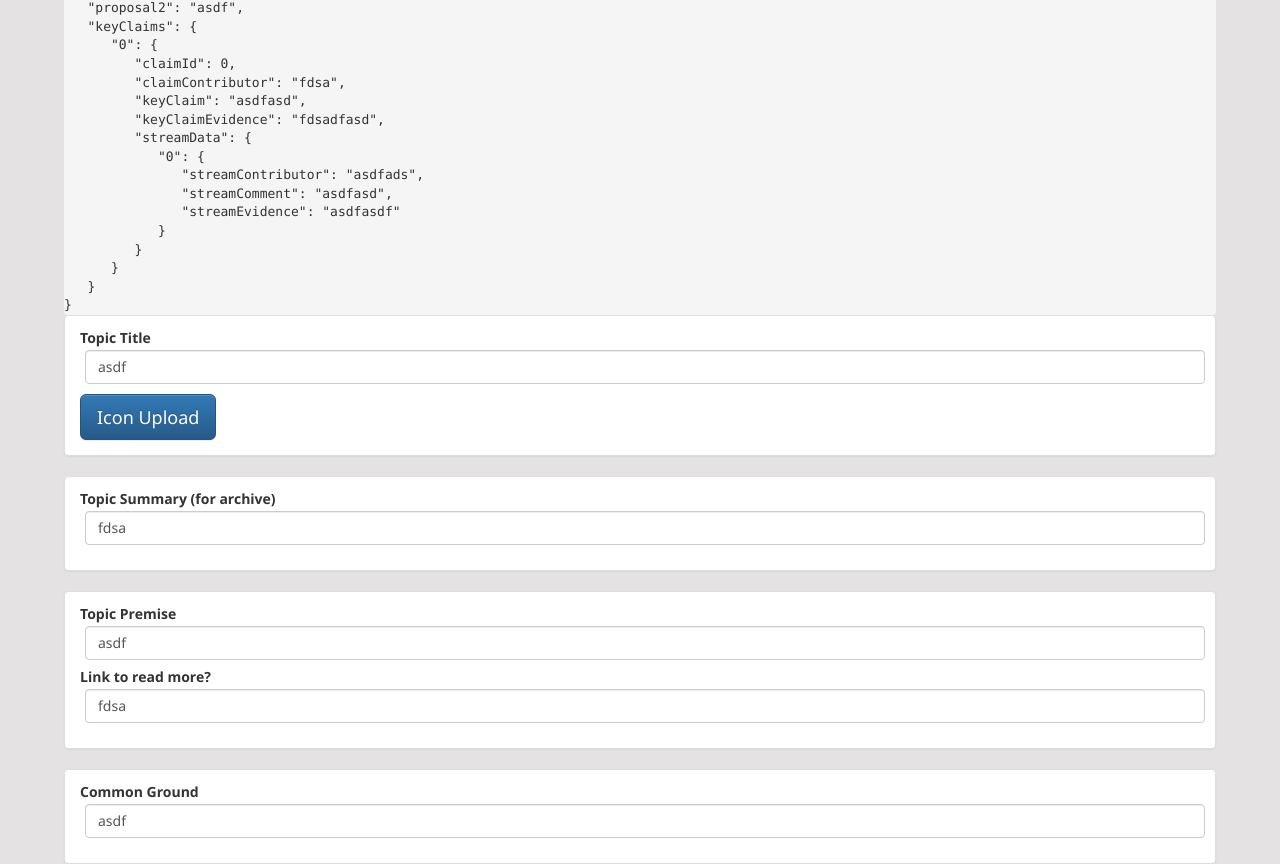
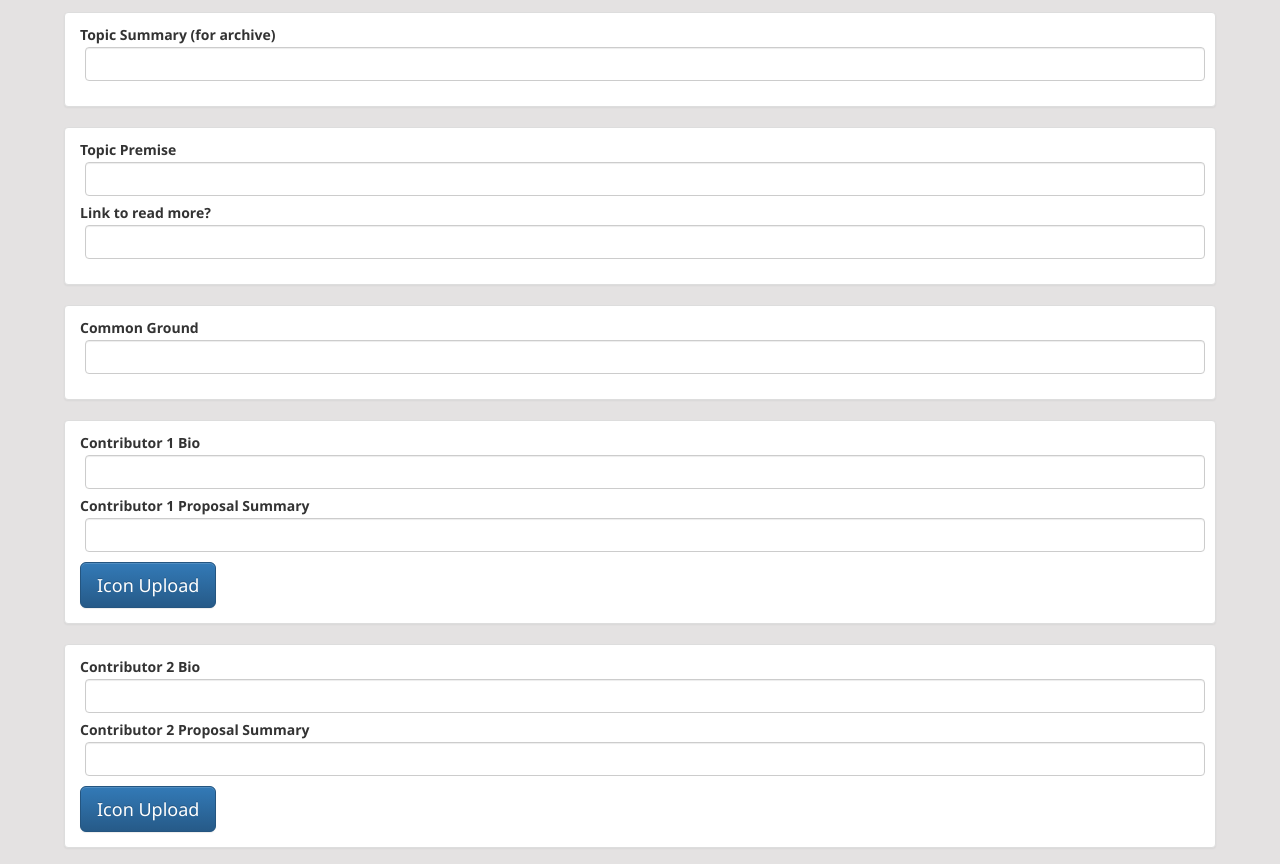
Before and after one commit to prime-hadar-policy-bytes/policy_bytes, a React (Create React App) app: page /topicEdit in a window 1280 px wide. Shown: the part 341-1205 px from the top of the page. Built offline with nearby package versions, Linux system fonts and the light colour scheme; no server answers.

Commit message:
topicEditCache mostly working, still need to link values in key claims and stream items to redux

```diff
--- a/src/components/Admin/TopicEdit/KeyClaimForm.jsx
+++ b/src/components/Admin/TopicEdit/KeyClaimForm.jsx
@@ -25,6 +25,7 @@ class KeyClaimForm extends Component {
         }
     }
 
+
 //currying function to setState on change of form fields
     handleChange = (event) => {
         this.props.handleKeyClaimChange(event);
@@ -37,26 +38,27 @@ class KeyClaimForm extends Component {
 //adding a new value to this.state.streamData object that will be the ID of the new key claim
     addStreamItem = () => {
         let streamItemId = Object.keys(this.state.streamData).length;
-        console.log('addin a stream Item, key claim id:', this.props.claimId, 'streamItemId: ',streamItemId);
-        console.log('props', this.props, 'state:', this.state)
-        this.setState({
-            streamData: {
-              ...this.state.streamData,
-              [streamItemId]: {
-                streamContributor: '',
-                streamComment: '',
-                streamEvidence: '',
-              },
-            }
-          })
+        let claimId = this.props.claimId;
+        //packaging up the object to send to the reducer
+        let payloadObject = {
+            streamItemId: streamItemId,
+            claimId: claimId
+        }
+        this.props.dispatch({
+            type: 'ADD_STREAM_ITEM',
+            payload: payloadObject
+        })
     }
 
 
   render() {
+    //ID of the keyClaim
+    let claimId = this.props.claimId;
 
-//looping over the local streamData object to create the correct number of streamItemForms
-//using a For Of loop insteand of a .map (because this is an object, not an array)
-    let streamDataObject = this.state.streamData;
+    //Object containg all keyClaim information passed down on props
+    //individual keyClaim ID used to pick out the streamData object on each keyClaim
+    //looping over this unique streamData object to create the correct number of streamInputForms
+    let streamDataObject = this.props.keyClaimIdObject[claimId].streamData;
     let streamItemForms = []
     for (const streamItem in streamDataObject) {
         streamItemForms.push(
--- a/src/components/Admin/TopicEdit/TopicEdit.jsx
+++ b/src/components/Admin/TopicEdit/TopicEdit.jsx
@@ -9,67 +9,56 @@ import { Panel, Tab, Tabs, Button, ButtonGroup, FormGroup, ControlLabel, FormCon
 class TopicEdit extends Component {
   constructor(props) {
     super(props)
-
-    this.state = {
-      topicTitle: 'asdf',
-      topicSummary: 'fdsa',
-      topicPremise: 'asdf',
-      topicReadMore: 'fdsa',
-      topicCommonGround: 'asdf',
-      bio1: 'fdsa',
-      proposal1: 'asdf',
-      bio2: 'fdsa',
-      proposal2: 'asdf',
-      keyClaims: {
-        0: {
-          claimId: 0,
-          claimContributor: 'fdsa',
-            keyClaim: 'asdfasd',
-            keyClaimEvidence: 'fdsadfasd',
-            streamData: {
-                0: {
-                    streamContributor: 'asdfads',
-                    streamComment: 'asdfasd',
-                    streamEvidence: 'asdfasdf',
-                },
-            }
-        },
-      },
-
-    }
   }
 
+  componentDidMount () {
+    this.fetchEditCache ();
+  }
+
+  fetchEditCache = () => {
+    this.props.dispatch({
+        type: 'FETCH_EDIT_CACHE'
+    })
+}
+
 handleKeyClaimChange = (event) => {
-  // console.log('event.target: ',event.target.id);
-  this.setState({
-    keyClaims: {
-      ...this.state.keyClaims,
-      [event.target.id]: {
-        ...this.state.keyClaims[event.target.id],
-              [event.target.name]: event.target.value
-      }
-    }
+  this.props.dispatch({
+    type: 'CHANGE_KEY_CLAIM_INFO',
+    payload: event.target
   })
 }
 
 handleStreamChange = (event, claimId, streamId) => {
   console.log('in topicEdit handle stream change, claim id:', claimId, 'streamId:', streamId);
   console.log('event.target: ',event.target);
-  this.setState({
-    keyClaims: {
-      ...this.state.keyClaims,
-      [claimId]: {
-        ...this.state.keyClaims[claimId],
-            streamData: {
-              ...this.state.keyClaims[claimId].streamData,
-              [streamId]: {
-                ...this.state.keyClaims[claimId].streamData[streamId],
-                [event.target.name]: event.target.value
-              }
-            }
-      }
-    }
+  let payloadPackage = {
+    claimId: claimId,
+    streamId: streamId,
+    eventTarget: event.target
+  }
+
+  this.props.dispatch({
+    type: 'CHANGE_STREAM_ITEM_INFO',
+    payload: payloadPackage
   })
+
+
+
+  // this.setState({
+  //   keyClaims: {
+  //     ...this.state.keyClaims,
+  //     [claimId]: {
+  //       ...this.state.keyClaims[claimId],
+  //           streamData: {
+  //             ...this.state.keyClaims[claimId].streamData,
+  //             [streamId]: {
+  //               ...this.state.keyClaims[claimId].streamData[streamId],
+  //               [event.target.name]: event.target.value
+  //             }
+  //           }
+  //     }
+  //   }
+  // })
 }
 
 //Send local state object to Redux
@@ -85,46 +74,41 @@ handleStreamChange = (event, claimId, streamId) => {
 
   }
 
-//currying function to setState on change of input fields
+//currying function TO CHANGE REDUX STATE
 handleTextChange = (event) => {
-  this.setState({
-    [event.target.name]: event.target.value,
+  console.log('in handleTextChange, event.target: ', event.target);
+  this.props.dispatch({
+    type: 'CHANGE_TOPIC_INFO',
+    payload: event.target
   })
 }
 
-//adding a new value to this.state.keyclaims that will be the ID of the new key claim
+//ADDING A NEW KEY CLAIM OBJECT TO THE EDITTOPICCACHE
 addKeyClaim = () => {
   const claimAddId = Object.keys(this.state.keyClaims).length;
   console.log(claimAddId);
-  this.setState({
-    keyClaims: {
-      ...this.state.keyClaims,
-      [claimAddId]: {
-          claimId: claimAddId,
-          claimContributor: '',
-          keyClaim: '',
-          keyClaimEvidence: '',
-          streamData: {
-              0: {
-                  streamContributor: '',
-                  streamComment: '',
-                  streamEvidence: '',
-              },
-          }
-      },
-    }
+  this.props.dispatch({
+    type: 'ADD_KEY_CLAIM',
+    payload: claimAddId
   })
 }
 
 
   render() {
 
-    let keyClaimIdObject = this.state.keyClaims;
+
+
+    let keyClaimIdObject = this.props.state.cacheEdit.topicEditCache.keyClaims;
+
+    // console.log('keyClaimIdObject', keyClaimIdObject);
+
+
     let keyClaimForms = []
     for (const keyClaim in keyClaimIdObject) {
       keyClaimForms.push(
         <KeyClaimForm key={keyClaim}
                       claimId ={keyClaim}
+                      keyClaimIdObject={keyClaimIdObject}
                       handleKeyClaimChange={this.handleKeyClaimChange}
                       handleStreamChange={this.handleStreamChange}/>
       )
@@ -144,7 +128,10 @@ addKeyClaim = () => {
             <Panel>
               <Panel.Body>
                 <ControlLabel>Topic Title</ControlLabel>
-                <FormControl onChange={this.handleTextChange} name="topicTitle" value={this.state.topicTitle} type="text"/>
+                <FormControl onChange={this.handleTextChange}
+                              name="topicTitle"
+                              value={this.props.state.cacheEdit.topicTitle}  //<-- VALUE COMES FROM REDUX STATE
+                              type="text"/>
                 <Button bsSize="large" bsStyle="primary">Icon Upload</Button>
               </Panel.Body>
             </Panel>
@@ -152,49 +139,76 @@ addKeyClaim = () => {
             <Panel>
               <Panel.Body>
                 <ControlLabel>Topic Summary (for archive)</ControlLabel>
-                <FormControl onChange={this.handleTextChange} name="topicSummary" value={this.state.topicSummary} type="text"/>
+                <FormControl onChange={this.handleTextChange}
+                              name="topicSummary"
+                              value={this.props.state.cacheEdit.topicSummary}  //<-- VALUE COMES FROM REDUX STATE
+                              type="text"/>
               </Panel.Body>
             </Panel>
 
             <Panel>
               <Panel.Body>
                 <ControlLabel>Topic Premise</ControlLabel>
-                <FormControl onChange={this.handleTextChange} name="topicPremise" value={this.state.topicPremise} type="text"/>
+                <FormControl onChange={this.handleTextChange}
+                              name="topicPremise"
+                              value={this.props.state.cacheEdit.topicPremise}  //<-- VALUE COMES FROM REDUX STATE
+                              type="text"/>
                 <ControlLabel>Link to read more?</ControlLabel>
-                <FormControl onChange={this.handleTextChange} name="topicReadMore" value={this.state.topicReadMore} type="text"/>
+                <FormControl onChange={this.handleTextChange}
+                              name="topicReadMore"
+                              value={this.props.state.cacheEdit.topicReadMore}  //<-- VALUE COMES FROM REDUX STATE
+                              type="text"/>
               </Panel.Body>
             </Panel>
 
             <Panel>
               <Panel.Body>
                 <ControlLabel>Common Ground</ControlLabel>
-                <FormControl onChange={this.handleTextChange} name="topicCommonGround" value={this.state.topicCommonGround} type="text"/>
+                <FormControl onChange={this.handleTextChange}
+                              name="topicCommonGround"
+                              value={this.props.state.cacheEdit.topicCommonGround}  //<-- VALUE COMES FROM REDUX STATE
+                              type="text"/>
               </Panel.Body>
             </Panel>
 
             <Panel>
               <Panel.Body>
                 <ControlLabel>Contributor 1 Bio</ControlLabel>
-                <FormControl onChange={this.handleTextChange} name="bio1" value={this.state.bio1} type="text"/>
+                <FormControl onChange={this.handleTextChange}
+                              name="bio1"
+                              value={this.props.state.cacheEdit.bio1}  //<-- VALUE COMES FROM REDUX STATE
+                              type="text"/>
                 <ControlLabel>Contributor 1 Proposal Summary</ControlLabel>
-                <FormControl onChange={this.handleTextChange} name="proposal1" value={this.state.proposal1} type="text"/>
+                <FormControl onChange={this.handleTextChange}
+                              name="proposal1"
+                              value={this.props.state.cacheEdit.proposal1}  //<-- VALUE COMES FROM REDUX STATE
+                              type="text"/>
                 <Button bsSize="large" bsStyle="primary">Icon Upload</Button>
               </Panel.Body>
             </Panel>
             <Panel>
               <Panel.Body>
                 <ControlLabel>Contributor 2 Bio</ControlLabel>
-                <FormControl onChange={this.handleTextChange} name="bio2" value={this.state.bio2} type="text"/>
+                <FormControl onChange={this.handleTextChange}
+                              name="bio2"
+                              value={this.props.state.cacheEdit.bio2}  //<-- VALUE COMES FROM REDUX STATE
+                              type="text"/>
                 <ControlLabel>Contributor 2 Proposal Summary</ControlLabel>
-                <FormControl onChange={this.handleTextChange} name="proposal2" value={this.state.proposal2} type="text"/>
+                <FormControl onChange={this.handleTextChange}
+                              name="proposal2"
+                              value={this.props.state.cacheEdit.proposal2}  //<-- VALUE COMES FROM REDUX STATE
+                              type="text"/>
                 <Button bsSize="large" bsStyle="primary">Icon Upload</Button>
               </Panel.Body>
             </Panel>
 
           <Button bsStyle="primary" onClick={this.addKeyClaim}>Add Key Claim</Button>
 
-{/* Mapped array of number of key claims in this.state */}
+
+{/* Mapped array of number of key claims in this.props.state.keyClaims */}
           {keyClaimForms}
+
+
 
           <Button type="submit" bsStyle="primary">Submit!</Button>
           </form>
--- /dev/null
+++ b/src/redux/reducers/atticusTopicEditReducer.js
@@ -0,0 +1,132 @@
+import { combineReducers } from 'redux';
+
+let emptyTopicEditCache = {
+    topicTitle: '',
+    topicSummary: '',
+    topicPremise: '',
+    topicReadMore: '',
+    topicCommonGround: '',
+    bio1: '',
+    photo1: '',
+    proposal1: '',
+    bio2: '',
+    photo2: '',
+    proposal2: '',
+    keyClaims: {
+        0: {
+            claimId: 0,
+            claimContributor: 'Contributor 1',
+            keyClaim: '',
+            keyClaimEvidence: '',
+            streamData: {
+                0: {
+                    streamContributor: 'Contributor 1',
+                    streamComment: '',
+                    streamEvidence: '',
+                }
+            }
+        }
+    }
+}
+
+const topicEditCache = (state = emptyTopicEditCache, action) => {
+    switch (action.type) {
+
+        //RETURN CURRENT STATE ITEM
+        case 'FETCH_EDIT_CACHE':
+            return state;
+
+        //HANDLE CHANGE FOR TOPIC INFO (FIRST LEVEL OF OBJECT)
+        case 'CHANGE_TOPIC_INFO':
+            let newState = {
+                ...state,
+                [action.payload.name]: action.payload.value,
+            }
+            return newState
+
+        //HANDLE CHANGE FOR KEY CLAIM INFO (SECOND LEVEL OF OBJECT)
+        case 'CHANGE_KEY_CLAIM_INFO':
+            newState = {
+                ...state,
+                [action.payload.id]: {
+                    ...state.keyClaims[action.payload.id],
+                    [action.payload.name]: action.payload.value
+                }
+            }
+            return newState;
+
+        //HANDLE CHANGE FOR STREAM ITEM INFO (THIRD LEVEL OF OBJECT)
+        case 'CHANGE_STREAM_ITEM_INFO':
+            newState = {
+                ...state,
+                keyClaims: {
+                    ...state.keyClaims,
+                    [action.payload.claimId]: {
+                        ...state.keyClaims[action.payload.claimId],
+                        streamData: {
+                            ...state.keyClaims[action.payload.claimId].streamData,
+                            [action.payload.streamId]: {
+                                ...state.keyClaims[action.payload.claimId].streamData[action.payload.streamId],
+                                [action.payload.eventTarget.name]: action.payload.eventTarget.value
+                            }
+                        }
+                    }
+                }
+            }
+            return newState;
+
+
+        //ADD A NEW KEY CLAIM TO THE STATE OBJECT
+        case 'ADD_KEY_CLAIM' :
+            newState = {
+                ...state,
+                keyClaims: {
+                    ...state.keyClaims,
+                    [action.payload]: {
+                        claimId: action.payload,
+                        claimContributor: '',
+                        keyClaim: '',
+                        keyClaimEvidence: '',
+                        streamData: {
+                            0: {
+                                streamContributor: '',
+                                streamComment: '',
+                                streamEvidence: '',
+                            },
+                        }
+                    },
+                  }
+            }
+            return newState;
+
+        //ADD A NEW STREAM ITEM TO CLAIM BASED ON CLAIM ID
+        case 'ADD_STREAM_ITEM':
+        console.log('in ADD_STREAM_ITEM, payload: ', action.payload);
+            newState = {
+                ...state,
+                keyClaims: {
+                    ...state.keyClaims,
+                    [action.payload.claimId]: {
+                        ...state.keyClaims[action.payload.claimId],
+                        streamData: {
+                            ...state.keyClaims[action.payload.claimId].streamData,
+                            [action.payload.streamItemId]: {
+                                streamContributor: '',
+                                streamComment: '',
+                                streamEvidence: '',
+                            }
+                        }
+                    }
+                }
+            }
+            return newState;
+
+        default:
+        return state
+    }
+}
+
+
+export default combineReducers({
+    topicEditCache
+})
--- a/src/redux/reducers/index.js
+++ b/src/redux/reducers/index.js
@@ -2,11 +2,13 @@ import { combineReducers } from 'redux';
 import user from './userReducer';
 import login from './loginReducer';
 import topics from './topicEditReducer';
+import cacheEdit from './atticusTopicEditReducer'
 
 const store = combineReducers({
   user,
   login,
   topics,
+  cacheEdit
 });
 
 export default store;
```
